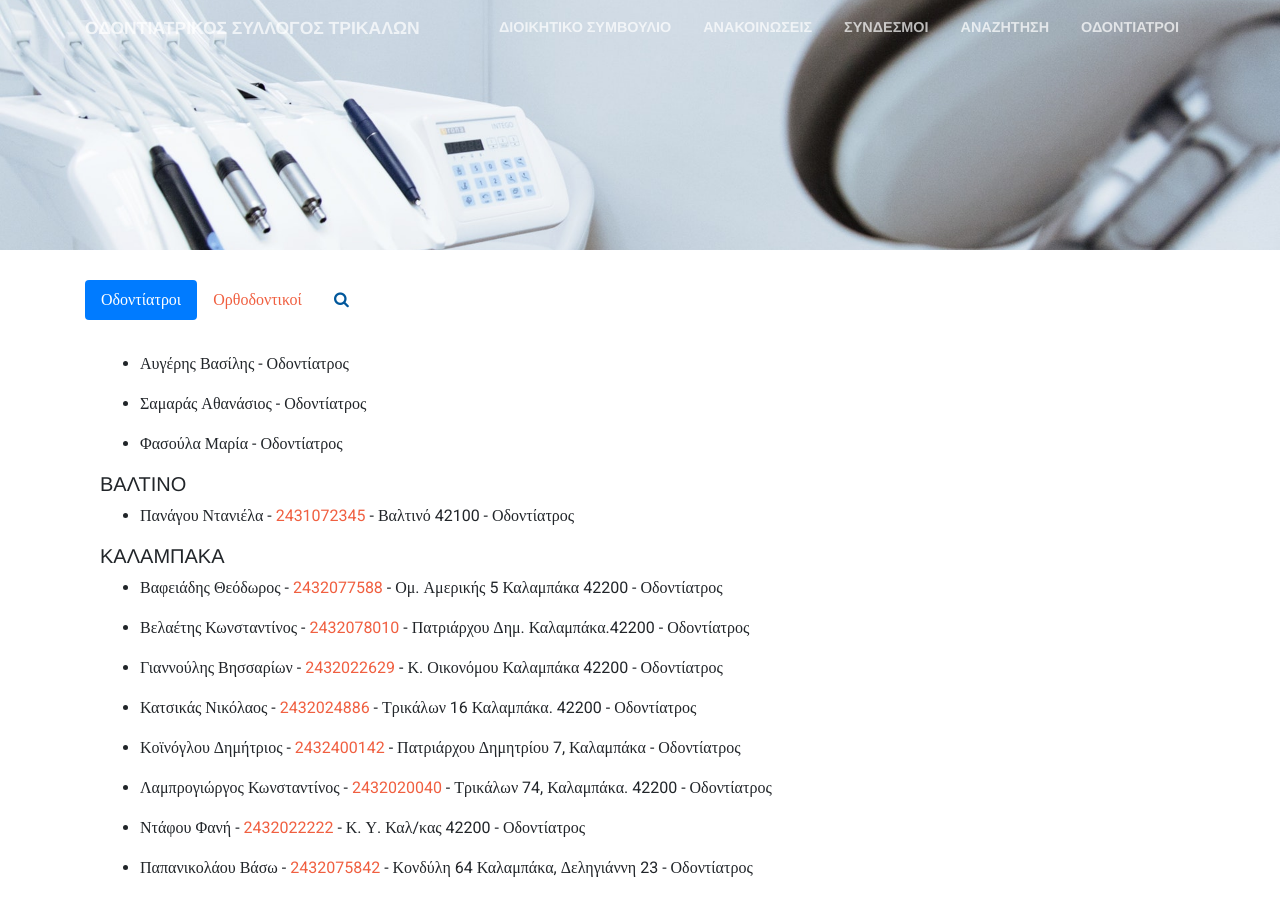
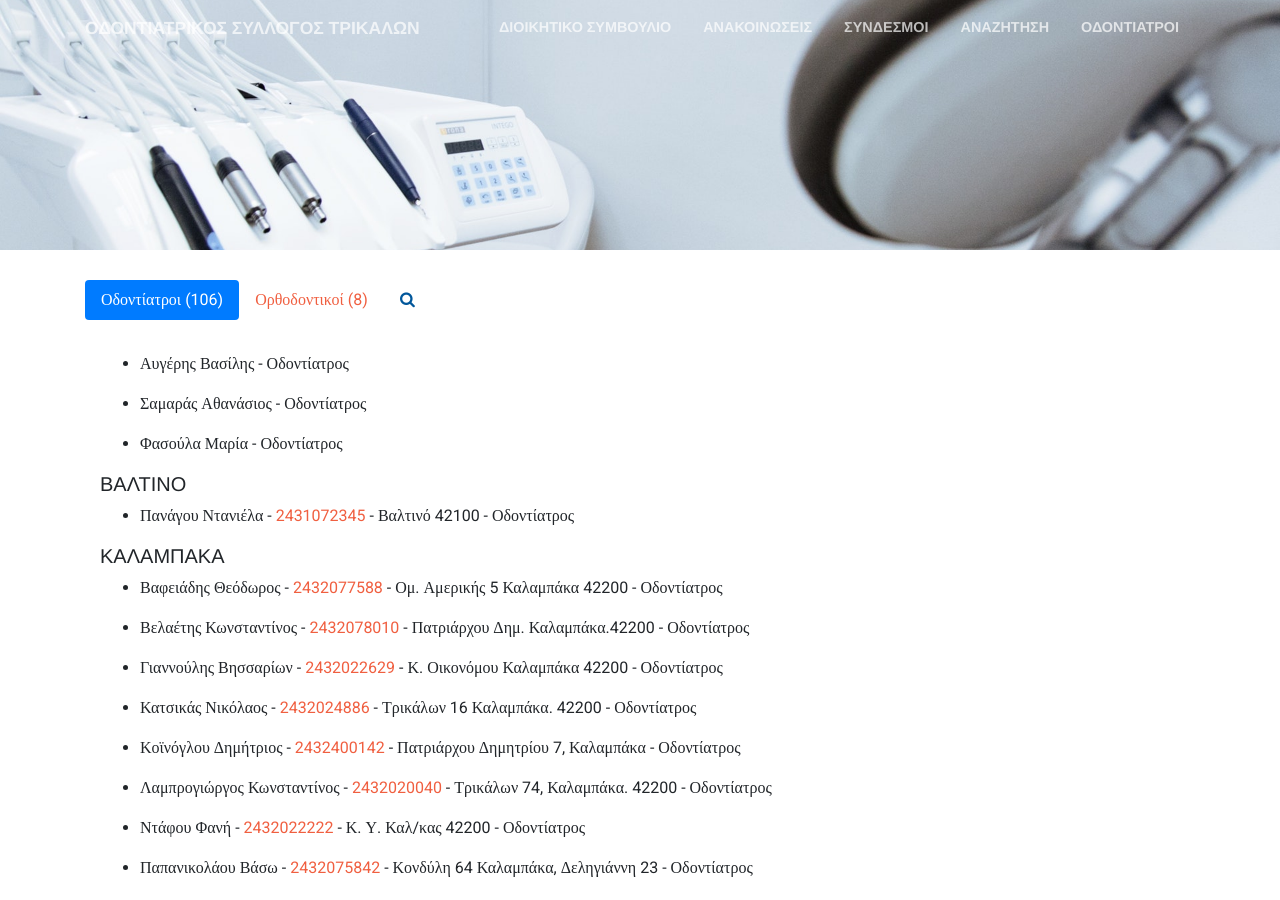
Before and after one commit to Tomak123456/tesy, a Jekyll site: the page built from pages/searchmemb.md, in a window 1280 px wide and 900 px high. Built offline with Jekyll 4.4.1, drawn with Linux system fonts in a browser that asks for light colours; some of the changed lines change nothing that is shown.

Commit message:
Update searchmemb.md

```diff
--- a/pages/searchmemb.md
+++ b/pages/searchmemb.md
@@ -6,12 +6,18 @@ nav_weight: 5
 permalink: /οδοντιατροι-ορθοδοντικοι/τρικαλων/
 ---
 
+{% assign dentists = site.documents | where:"layout", "profile" | where:"dentistspecialty", "Οδοντίατρος"   %}
+
+{% assign ortho = site.documents | where:"layout", "profile" | where:"dentistspecialty", "Ορθοδοντικός"  %}
+
+
+
  <ul class="nav nav-pills" role="tablist">
     <li class="nav-item">
-      <a class="nav-link active" data-toggle="pill" href="#home">Οδοντίατροι</a>
+      <a class="nav-link active" data-toggle="pill" href="#home">Οδοντίατροι ({{dentists.size}})</a>
     </li>
     <li class="nav-item">
-      <a class="nav-link" data-toggle="pill" href="#menu1">Ορθοδοντικοί</a>
+      <a class="nav-link" data-toggle="pill" href="#menu1">Ορθοδοντικοί ({{ortho.size}})</a>
     </li>
     <li class="nav-item">
       <a class="nav-link" data-toggle="modal" data-target="#myModal" href="#">
```
